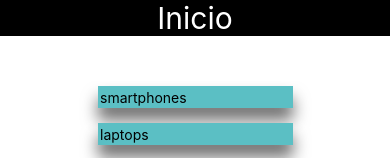
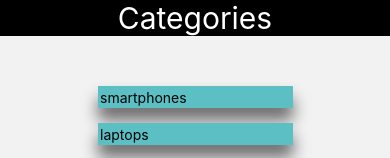
Before and after one commit to Pablobollero/Sinapsis, a React Native app: screen /Home in a window 390 px wide. Shown: the top 158 px of the page. Built offline with nearby package versions, Linux system fonts and the light colour scheme.

Commit message:
Navigation Applied

```diff
--- a/App.js
+++ b/App.js
@@ -1,27 +1,22 @@
-import { StatusBar } from 'expo-status-bar';
-import { View } from 'react-native';
-import styles from './Styles';
-import Home from './src/screens/Home';
-import ItemListCategories from './src/screens/ItemListCategories';
-import { useState } from 'react';
 import { useFonts } from 'expo-font';
 import fonts from './src/global/fonts';
-import ItemDetail from './src/screens/ItemDetail';
+import Navigator from './src/navigation/Navigator';
 
 export default function App() {
 
-  const [categorySelected, setCategorySelected] = useState('');
   const [fontLoaded] = useFonts(fonts);
-  const [productDetailId, setProductDetailId] = useState(0);
 
   if (!fontLoaded) {
     return null
   }
   return (
-    <View style={styles.appContainer}>
+    <Navigator />
+  );
+}
+
+
+{/* <SafeAreaView style={styles.appContainer}>
       <StatusBar style='auto' />
       {productDetailId ? (<ItemDetail productDetailId={productDetailId} setProductDetailId={setProductDetailId} />) : categorySelected ? (<ItemListCategories setCategorySelected={setCategorySelected} category={categorySelected} setProductDetailId={setProductDetailId} />) : (
         <Home setCategorySelected={setCategorySelected} />)}
-    </View>
-  );
-}
+    </SafeAreaView> */}
--- a/Styles.jsx
+++ b/Styles.jsx
@@ -1,16 +1,9 @@
-import { StyleSheet } from "react-native";
+import { Platform, StyleSheet } from "react-native";
 import colors from "./src/global/colors";
 import Constants from 'expo-constants';
 
 const styles = StyleSheet.create({
-    appContainer: {
-        flex: 1,
-        backgroundColor: '#ffff',
-        alignItems: 'center',
-        justifyContent: 'center',
-        marginTop: Constants.statusBarHeight,
-    },
-    homeContainer: {
+        homeContainer: {
         flex: 1,
         width: '100%',
     },
@@ -22,6 +15,7 @@ const styles = StyleSheet.create({
         backgroundColor: colors.background1,
         fontSize:30,
         width: '100%',
+        marginTop: Platform.OS === 'android' ? Constants.statusBarHeight : 0,
     },
     headerTitle: {
         color:'#fff',
@@ -115,21 +109,29 @@ const styles = StyleSheet.create({
     itemDetailTitle: {
         fontSize: 25,
     },
+    itemDetailImageContainer: {
+        width: '85%',
+        height: '40%',
+        marginTop: 30,
+    },
     itemDetailImage: {
-        width: '85%',
-        height: '85%',
-        marginTop: 30,
+        width: '100%',
+        height: '100%',
     },
     itemDetailText: {
         fontSize: 18,
-        marginTop: 40,
+        marginTop: 55,
+    },
+    itemDetailTextMoney: {
+        fontSize: 25,
+        marginTop: 55,
     },
     itemDetailPressable: {
         alignItems: 'center',
     },
     itemDetailBuy: {
         fontSize: 30,
-        marginTop: 60,
+        marginTop: 75,
     },
 });
 
--- a/app.json
+++ b/app.json
@@ -3,7 +3,6 @@
     "name": "sinapsis",
     "slug": "sinapsis",
     "version": "1.0.0",
-    "orientation": "portrait",
     "icon": "./assets/icon.png",
     "userInterfaceStyle": "light",
     "splash": {
--- a/src/components/Categories.jsx
+++ b/src/components/Categories.jsx
@@ -4,12 +4,12 @@ import styles from '../../Styles';
 import categories from '../data/categories.json';
 import CategoryItem from './CategoryItem';
 
-const Categories = ({setCategorySelected}) => {
+const Categories = ({navigation}) => {
     return (
         <View style={styles.categoriesContainer}>
             <FlatList
             data={categories}
-            renderItem={({item}) => <CategoryItem setCategorySelected={setCategorySelected} category={item}/>}
+            renderItem={({item}) => <CategoryItem navigation={navigation} category={item}/>}
             keyExtractor={(category) => category}
             />
         </View>
--- a/src/components/CategoryItem.jsx
+++ b/src/components/CategoryItem.jsx
@@ -3,11 +3,11 @@ import React from 'react'
 import styles from '../../Styles';
 import Card from './Card';
 
-const CategoryItem = ({category, setCategorySelected}) => {
+const CategoryItem = ({category, navigation}) => {
     return (
         <>
         <Card style={{ padding: 2.5 }}>
-            <Pressable onPress={() => setCategorySelected(category)}>
+            <Pressable onPress={() => navigation.navigate('ItemListCategories', {category})}>
             <Text style={styles.categoryItemText}>{category}</Text>
             </Pressable>
         </Card>
--- a/src/components/ProductItem.jsx
+++ b/src/components/ProductItem.jsx
@@ -1,17 +1,33 @@
 import { Image, Pressable, Text, View, useWindowDimensions } from 'react-native';
-import React from 'react';
+import React, { useEffect, useState } from 'react';
 import Card from './Card';
 import styles from '../../Styles';
 
-const ProductItem = ({ product, setProductDetailId }) => {
+const ProductItem = ({ product, navigation }) => {
 
-    const {width} = useWindowDimensions();
+    //This States will detect and handle the mobile orientation
+    const [isPortrait, setIsPortrait] = useState(true);
+    const [isLandscape, setIsLandscape] = useState(false);
+
+    //This will tell us the mobile measures.
+    const {width, height} = useWindowDimensions();
     // console.log(width, height);
+
+        //This Effect will detect the user event how he is handling the mobile orientation.
+        useEffect(() => {
+            if (height > width) {
+                setIsPortrait(true);
+                setIsLandscape(false);
+            } else {
+                setIsPortrait(false);
+                setIsLandscape(true);
+            }
+        }, [width, height])
 
     return (
         <View style={styles.productItemContainer}>
             <Card style={styles.productItem}>
-                <Pressable onPress={()=> setProductDetailId(product.id)}>
+                <Pressable onPress={()=> navigation.navigate("ItemDetail", {id: product.id})}>
                     <Text style={width > 400 ? styles.productItemText0 : styles.productItemText1}>{product.title}</Text>
                     <Image style={styles.productItemImage} resizeMode='cover' source={{ uri: product.thumbnail }} />
                 </Pressable>
--- /dev/null
+++ b/src/navigation/Navigator.jsx
@@ -0,0 +1,28 @@
+import { NavigationContainer } from '@react-navigation/native';
+import { createNativeStackNavigator } from '@react-navigation/native-stack';
+import Home from '../screens/Home';
+import ItemDetail from '../screens/ItemDetail';
+import ItemListCategories from '../screens/ItemListCategories';
+import Header from '../components/Header';
+
+const Navigator = () => {
+    const Stack = createNativeStackNavigator()
+
+    return (
+        <NavigationContainer>
+            <Stack.Navigator initialRouteName='Home' screenOptions={({ route }) => ({
+                header: () => {
+                    return (
+                        <Header title={route.name === 'Home' ? 'Categories' : route.name === 'ItemListCategories' ? route.params.category : 'Detail'} />
+                    )
+                }
+            })}>
+                <Stack.Screen name='Home' component={Home} />
+                <Stack.Screen name='ItemDetail' component={ItemDetail} />
+                <Stack.Screen name='ItemListCategories' component={ItemListCategories} />
+            </Stack.Navigator>
+        </NavigationContainer>
+    );
+};
+
+export default Navigator;
--- a/src/screens/Home.jsx
+++ b/src/screens/Home.jsx
@@ -4,11 +4,10 @@ import styles from '../../Styles';
 import Header from '../components/Header';
 import Categories from '../components/Categories';
 
-const Home = ({setCategorySelected}) => {
+const Home = ({navigation}) => {
     return (
         <View style={styles.homeContainer}>
-            <Header title={'Inicio'} />
-            <Categories setCategorySelected={setCategorySelected}/>
+            <Categories navigation={navigation} />
         </View>
     );
 };
--- a/src/screens/ItemDetail.jsx
+++ b/src/screens/ItemDetail.jsx
@@ -2,35 +2,30 @@ import { View, Text, Pressable, Image } from 'react-native';
 import React, { useEffect, useState } from 'react';
 import allProducts from '../data/products.json';
 import styles from "../../Styles";
-import { AntDesign } from '@expo/vector-icons';
 
-const ItemDetail = ({ productDetailId, setProductDetailId }) => {
+const ItemDetail = ({navigation, route}) => {
     const [product, setProduct] = useState(null);
 
+    const {id} = route.params;
+
     useEffect(() => {
-        const productFinded = allProducts.find((product) => product.id === productDetailId);
+        const productFinded = allProducts.find((product) => product.id === id);
         setProduct(productFinded)
-    }, [productDetailId]);
-
-    const volver = () => {
-        setProductDetailId(0);
-    }
+    }, [id]);
 
     return (
         <View style={styles.itemContainer}>
-            <Pressable onPress={volver} style={styles.itemListCategoriesBackButton}>
-                <AntDesign name="back" size={12} color="black" />
-                <Text style={styles.backButtonText}>Volver</Text>
-            </Pressable>
             {product ? (
                 <View style={styles.itemDetail}>
                     <View style={styles.itemDetailTitleContainer}>
                         <Text style={styles.itemDetailTitle}>{product.title}</Text>
                     </View>
+                    <View style={styles.itemDetailImageContainer}>
                     <Image style={styles.itemDetailImage} resizeMode='cover' source={{ uri: product.images[0] }} />
+                    </View>
                     <View>
                     <Text style={styles.itemDetailText}>{product.description}</Text>
-                    <Text style={styles.itemDetailText}>{'AR$ ' + product.price}</Text>
+                    <Text style={styles.itemDetailTextMoney}>{'$' + product.price}</Text>
                     <Pressable style={styles.itemDetailPressable}>
                         <Text style={styles.itemDetailBuy}>
                             Comprar
--- a/src/screens/ItemListCategories.jsx
+++ b/src/screens/ItemListCategories.jsx
@@ -1,14 +1,15 @@
-import { FlatList, Pressable, Text, View } from "react-native";
+import { FlatList, View } from "react-native";
 import styles from "../../Styles";
 import allProducts from '../data/products.json';
 import ProductItem from "../components/ProductItem";
 import Search from "../components/Search";
 import { useEffect, useState } from "react";
-import { AntDesign } from '@expo/vector-icons';
 
-const ItemListCategories = ({category, setCategorySelected, setProductDetailId}) => {
+const ItemListCategories = ({navigation, route}) => {
     const [products, setProducts] = useState([]);
     const [keyword, setKeyword] = useState('');
+
+    const {category} = route.params;
 
     useEffect(() => {
         if(category) {
@@ -21,14 +22,10 @@ const ItemListCategories = ({category, setCategorySelected, setProductDetailId})
 
     return (
         <View style={styles.itemContainer}>
-            <Pressable onPress={()=>setCategorySelected('')} style={styles.itemListCategoriesBackButton}>
-                <AntDesign name="back" size={12} color="black" />
-                <Text style={styles.backButtonText}>Volver</Text>
-            </Pressable>
             <Search onSearch={setKeyword} />
             <FlatList
             data={products}
-            renderItem={({item}) => <ProductItem product= {item} setProductDetailId={setProductDetailId} />}
+            renderItem={({item}) => <ProductItem product= {item} navigation={navigation} />}
             keyExtractor={(item) => item.id }/>
         </View>
     );
```
Also changed, not shown: package.json (+6 -1 lines), 1 other file (tests, documents, lock files or other folders).
